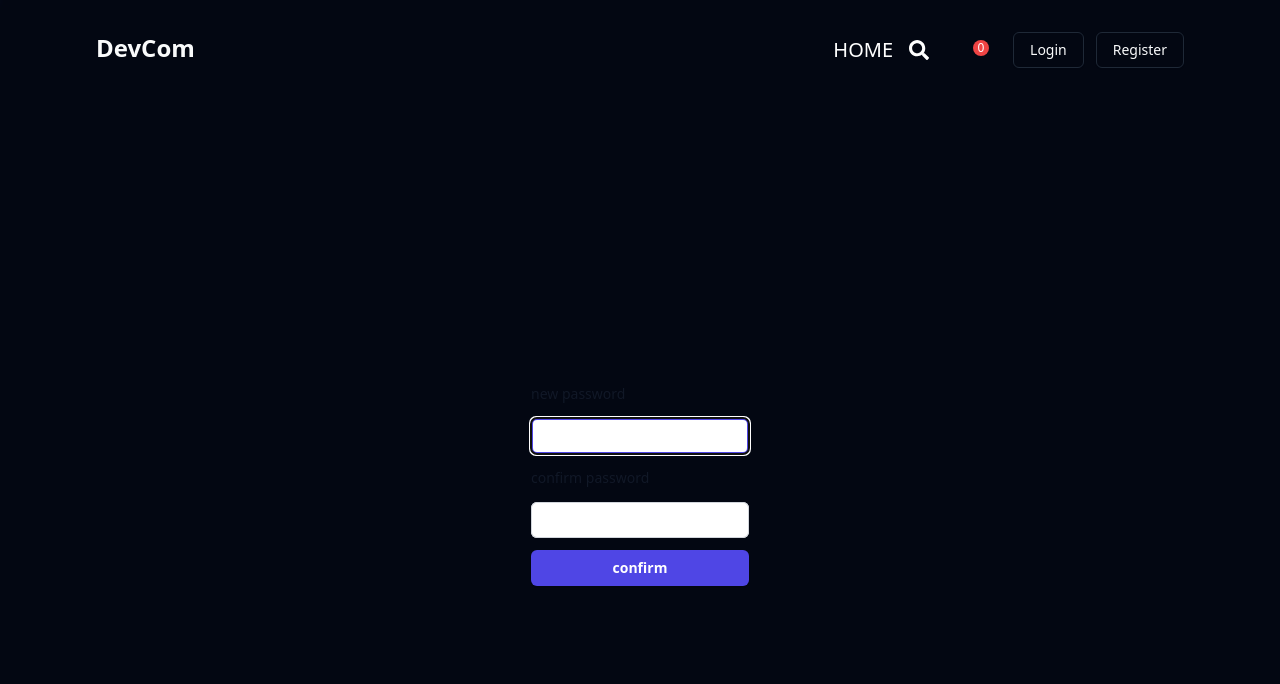
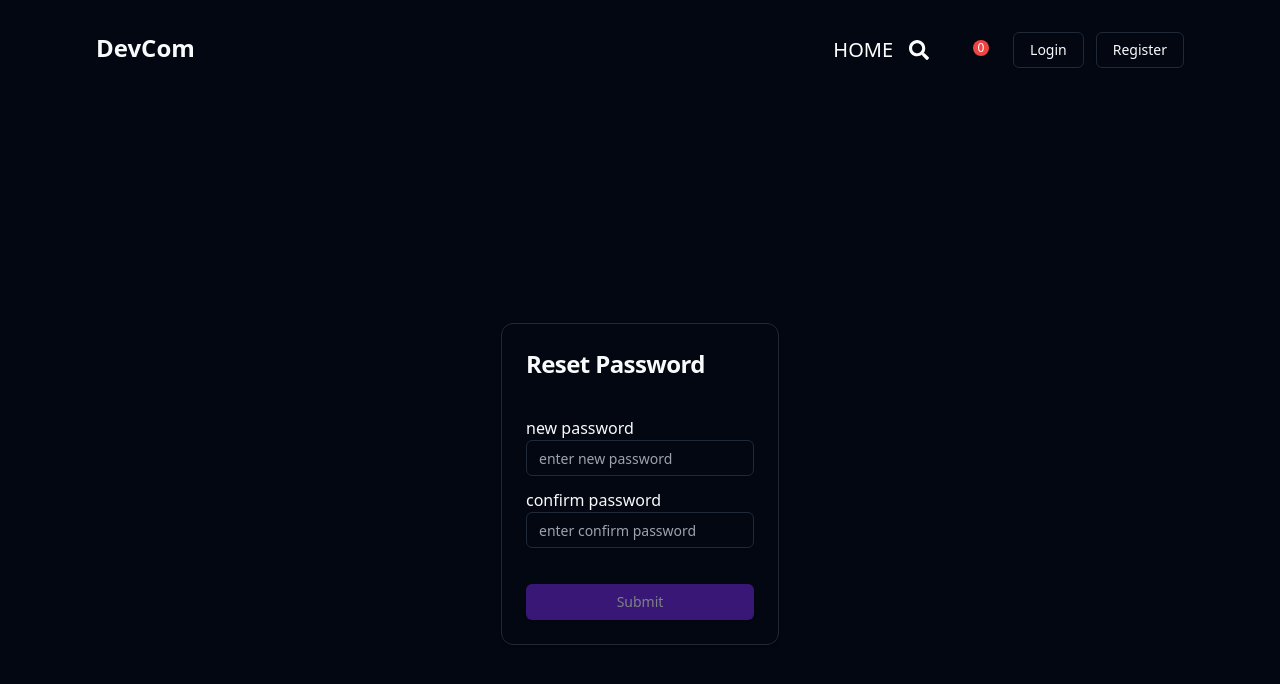
Before and after one commit to pratyushsingha/devcom_frontend, a React (Vite) app: page /reset-password/1 in a window 1280 px wide. Shown: the top 684 px of the page. Built offline with nearby package versions, Linux system fonts and the light colour scheme; no server answers; some icons are missing.

Commit message:
fix: Some minor bug fixes

```diff
--- a/src/components/Select.jsx
+++ /dev/null
@@ -1,69 +0,0 @@
-import React, { forwardRef, useId } from "react";
-import {
-  Select,
-  SelectContent,
-  SelectGroup,
-  SelectItem,
-  SelectLabel,
-  SelectTrigger,
-  SelectValue,
-} from "@/components/ui/select";
-
-const SelectComponent = forwardRef(function Select(
-  {
-    options,
-    label,
-    classname = "",
-    placeholder = "select an option",
-    onChange,
-    value,
-    ...props
-  },
-  ref
-) {
-  const id = useId();
-  return (
-    // <div className="w-full">
-    //   {label && <label htmlFor={id}></label>}
-    //   <select
-    //     onChange={onChange}
-    //     value={value}
-    //     {...props}
-    //     id={id}
-    //     ref={ref}
-    //     className={`px-3 py-2 rounded-lg bg-white text-black outline-none focus:bg-gray-50 duration-200 border border-gray-200 w-full ${classname}`}
-    //   >
-    //     <option className="text-xs">{label}</option>
-    //     {options?.map((option) => (
-    //       <option className="p-2" key={option._id} value={option._id}>
-    //         {option.name}
-    //       </option>
-    //     ))}
-    //   </select>
-    // </div>
-    <Select
-      id={id}
-      ref={ref}
-      onChange={onChange}
-      value={value}
-      {...props}
-      className={`${classname}`}
-    >
-      <SelectTrigger className="w-full">
-        <SelectValue placeholder={placeholder} />
-      </SelectTrigger>
-      <SelectContent>
-        <SelectGroup>
-          <SelectLabel>{label}</SelectLabel>
-          {options?.map((option) => (
-            <SelectItem key={option._id} value={option.name}>
-              {option.name}
-            </SelectItem>
-          ))}
-        </SelectGroup>
-      </SelectContent>
-    </Select>
-  );
-});
-
-export default SelectComponent;
--- a/src/components/Sidebar.jsx
+++ b/src/components/Sidebar.jsx
@@ -1,4 +1,4 @@
-import { useContext, useState } from "react";
+import { useContext } from "react";
 import { AppContext } from "../context/AppContext";
 import { sortFilter } from "../utils";
 import { Slider } from "@/components/ui/slider";
@@ -12,7 +12,8 @@ import {
   SelectTrigger,
   SelectValue,
 } from "@/components/ui/select";
-
+import { FcClearFilters } from "react-icons/fc";
+import { Button } from "./ui/button";
 const Sidebar = () => {
   const {
     categories,
@@ -23,14 +24,28 @@ const Sidebar = () => {
     getCategory,
     handleSort,
     selectedSort,
+    setSelectedCategory,
+    setSelectedPrice,
+    setQuery,
+    setSelectedSort,
   } = useContext(AppContext);
+
+  const clearFilter = () => {
+    setSelectedSort("");
+    setSelectedCategory("");
+    setQuery("");
+    setSelectedPrice(1000);
+  };
 
   return (
     <Card className="w-80">
-      <CardHeader className="flex justify-between">
+      <CardHeader className="flex flex-row justify-between">
         <CardTitle className=" scroll-m-20 text-2xl font-semibold tracking-tight uppercase">
           filters
         </CardTitle>
+        <Button onClick={clearFilter} variant="ghost">
+          <FcClearFilters className="w-7 h-7" />
+        </Button>
       </CardHeader>
       <CardContent className="space-y-5">
         <p className="font-bold hover:underline hover:text-purple-700">Sort</p>
--- a/src/pages/auth/EditProfile.jsx
+++ b/src/pages/auth/EditProfile.jsx
@@ -44,7 +44,8 @@ const profileDetailsSchema = z.object({
 
 const EditProfile = () => {
   const { toast } = useToast();
-  const { loader, setLoader, progress, setProgress } = useContext(AppContext);
+  const { loader, setLoader, progress, setProgress, getProfile } =
+    useContext(AppContext);
   const [files, setFiles] = useState([]);
   const {
     register,
@@ -140,6 +141,7 @@ const EditProfile = () => {
           title: "success",
           description: data.data.message,
         });
+        getProfile();
         setLoader(false);
       } catch (err) {
         console.log(err);
--- a/src/pages/auth/ResetPass.jsx
+++ b/src/pages/auth/ResetPass.jsx
@@ -1,101 +1,128 @@
 import axios from "axios";
-import React, { useEffect, useRef, useState } from "react";
+import React, { useContext, useEffect } from "react";
 import { useNavigate, useParams } from "react-router-dom";
 import Container from "../../components/Container";
+import { z } from "zod";
+import { useToast } from "@/components/ui/use-toast";
+import { useForm } from "react-hook-form";
+import { zodResolver } from "@hookform/resolvers/zod";
+import InputDiv from "@/components/InputDiv";
+import { Button } from "@/components/ui/button";
+import {
+  Card,
+  CardContent,
+  CardFooter,
+  CardHeader,
+  CardTitle,
+} from "@/components/ui/card";
+import { AppContext } from "@/context/AppContext";
+
+const passwordSchema = z
+  .object({
+    resetPass: z
+      .string()
+      .nonempty("Password is required")
+      .min(8, { message: "Password must be 8 or more characters long" })
+      .regex(
+        /^(?=.*[a-z])(?=.*[A-Z])(?=.*\d)(?=.*[@$!%*?&])[A-Za-z\d@$!%*?&]{8,}$/
+      ),
+    cnfPass: z.string(),
+  })
+  .refine((data) => data.resetPass === data.cnfPass, {
+    message: "Password does not match",
+    path: ["cnfPass"],
+  });
 
 const ResetPass = () => {
-  const userRef = useRef();
-  const errRef = useRef();
+  const { setLoader } = useContext(AppContext);
+  const { toast } = useToast();
   const navigate = useNavigate();
   const { resetToken } = useParams();
-  const [resetPass, setResetPass] = useState("");
-  const [cnfPass, setCnfPass] = useState("");
-  const [errMsg, setErrMsg] = useState("");
+  const {
+    register,
+    handleSubmit,
+    formState: { errors, isSubmitting, isDirty, isSubmitSuccessful },
+    reset,
+  } = useForm({
+    defaultValues: {
+      resetPass: "",
+      cnfPass: "",
+    },
+    resolver: zodResolver(passwordSchema),
+  });
 
-  const passWordReset = async (e) => {
-    e.preventDefault();
-
+  const passWordReset = async ({ resetPass }) => {
+    setLoader(true);
     try {
-      if (resetPass === cnfPass) {
       const data = await axios.post(
         `/users/reset-password/${resetToken}`,
         { newPassword: resetPass },
         { withCredentials: true }
       );
-        if (data.status === 200) {
+      toast({
+        title: "success",
+        description: data.response.message,
+      });
+      setTimeout(() => {
         navigate("/login");
-        }
-        console.log(data);
-      } else {
-        console.log("password didn't match");
-        setErrMsg("password didn't match");
-      }
+      }, 1500);
+
+      // console.log(data);
+      setLoader(false);
     } catch (err) {
-      console.log(err);
+      toast({
+        title: "error",
+        description: "something went wrong",
+      });
+      console.log(err.response.data.message);
+      setLoader(false);
     }
   };
-
   useEffect(() => {
-    userRef.current.focus();
-  }, []);
-
-  useEffect(() => {
-    setErrMsg("");
-  }, [cnfPass, resetPass]);
+    reset();
+  }, [isSubmitSuccessful]);
 
   return (
     <Container className="flex justify-center items-center h-screen">
-      <form onSubmit={passWordReset}>
-        <div className="">
-          <label
-            htmlFor="password"
-            className="block text-sm font-medium leading-6 text-gray-900"
-          >
-            new password
-          </label>
+      <Card>
+        <CardHeader>
+          <CardTitle className="text-2xl">Reset Password</CardTitle>
+        </CardHeader>
+
+        <form onSubmit={handleSubmit(passWordReset)}>
+          <CardContent>
             <div className="mt-2">
-            <input
-              ref={userRef}
-              value={resetPass}
-              onChange={(e) => setResetPass(e.target.value)}
-              id="password"
-              name="password"
-              type="password"
-              required
-              autoComplete="new-password"
-              className="block rounded-md border-0 px-2 py-1.5 my-3 text-gray-900 shadow-sm ring-1 ring-inset ring-gray-300 placeholder:text-gray-400 focus:ring-2 focus:ring-inset focus:ring-indigo-600 sm:text-sm sm:leading-6"
+              <InputDiv
+                label="new password"
+                placeholder="enter new password"
+                {...register("resetPass", {
+                  required: true,
+                })}
               />
             </div>
-          <div>
-            <label
-              htmlFor="cnfPassword"
-              className="block text-sm font-medium leading-6 text-gray-900"
-            >
-              confirm password
-            </label>
+            <p className="text-red-600">{errors.resetPass?.message}</p>
             <div className="mt-2">
-              <input
-                value={cnfPass}
-                onChange={(e) => setCnfPass(e.target.value)}
-                id="cnfPassword"
-                name="cnfPassword"
-                type="password"
-                required
-                className="block rounded-md border-0 px-2 py-1.5 my-3 text-gray-900 shadow-sm ring-1 ring-inset ring-gray-300 placeholder:text-gray-400 focus:ring-2 focus:ring-inset focus:ring-indigo-600 sm:text-sm sm:leading-6"
+              <InputDiv
+                label="confirm password"
+                placeholder="enter confirm password"
+                {...register("cnfPass", {
+                  required: true,
+                })}
               />
             </div>
-          </div>
-          <p ref={errRef} aria-live="assertive">
-            {errMsg}
-          </p>
-          <button
+            <p className="text-red-600">{errors.cnfPass?.message}</p>
+          </CardContent>
+          <CardFooter>
+            <Button
+              disabled={isSubmitting || !isDirty}
+              className="w-full"
               type="submit"
-            className="flex w-full justify-center rounded-md bg-indigo-600 px-3 py-1.5 text-sm font-semibold leading-6 text-white shadow-sm hover:bg-indigo-500 focus-visible:outline focus-visible:outline-2 focus-visible:outline-offset-2 focus-visible:outline-indigo-600"
             >
-            confirm
-          </button>
-        </div>
+              Submit
+            </Button>
+          </CardFooter>
         </form>
+      </Card>
     </Container>
   );
 };
--- a/vite.config.js
+++ b/vite.config.js
@@ -7,11 +7,11 @@ export default defineConfig({
   server: {
     proxy: {
       "/ecommerce": {
-        target: "http://localhost:8080/api/v1",
+        target: "https://devcombackend-33y7.onrender.com/api/v1",
         changeOrigin: true,
       },
       "/users": {
-        target: "http://localhost:8080/api/v1",
+        target: "https://devcombackend-33y7.onrender.com/api/v1",
         changeOrigin: true,
       },
     },
```
Also changed, not shown: src/context/AppContext.jsx (+12 -8 lines), src/pages/Shipping.jsx (+31 -12 lines), 1 other file (tests, documents, lock files or other folders). Lines whose indentation alone changed are shown as unchanged.
